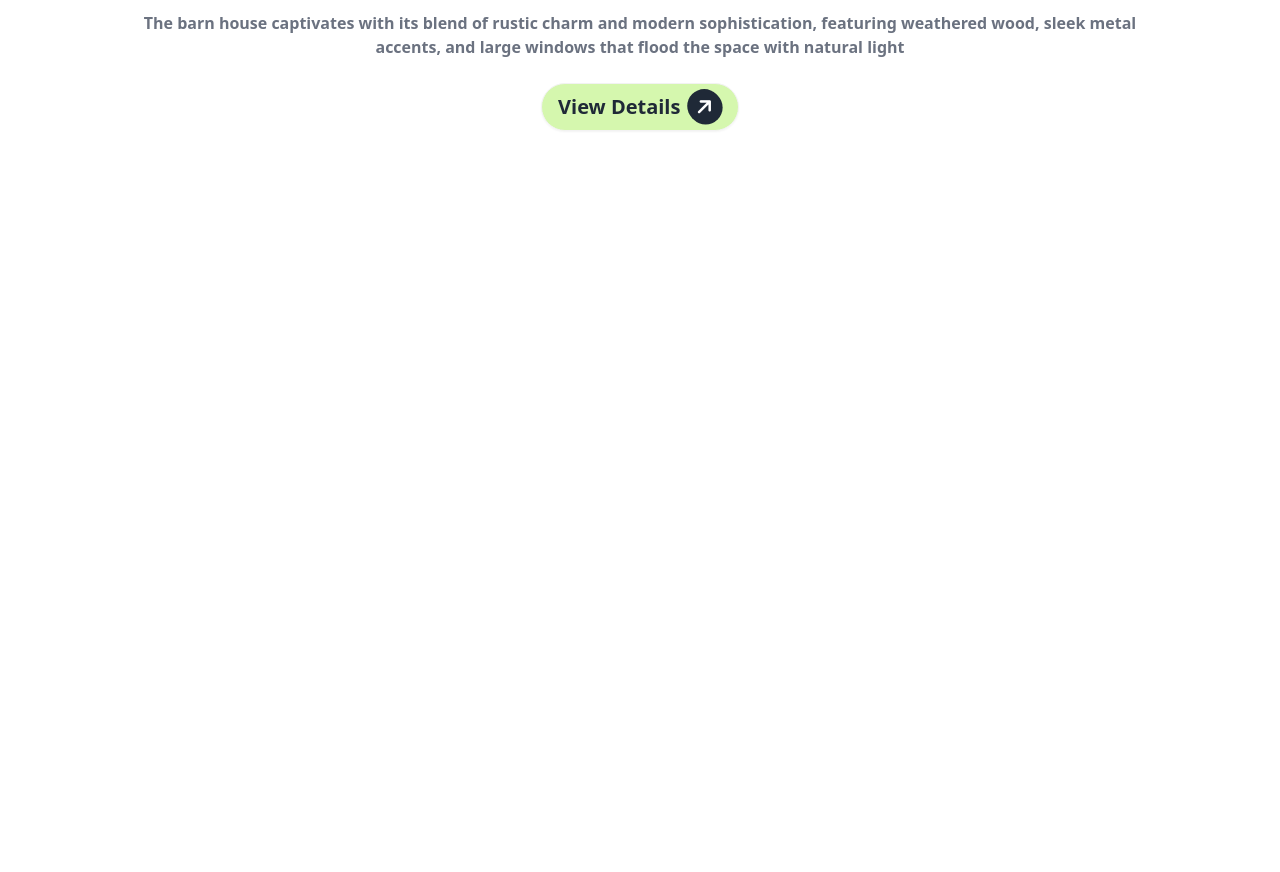
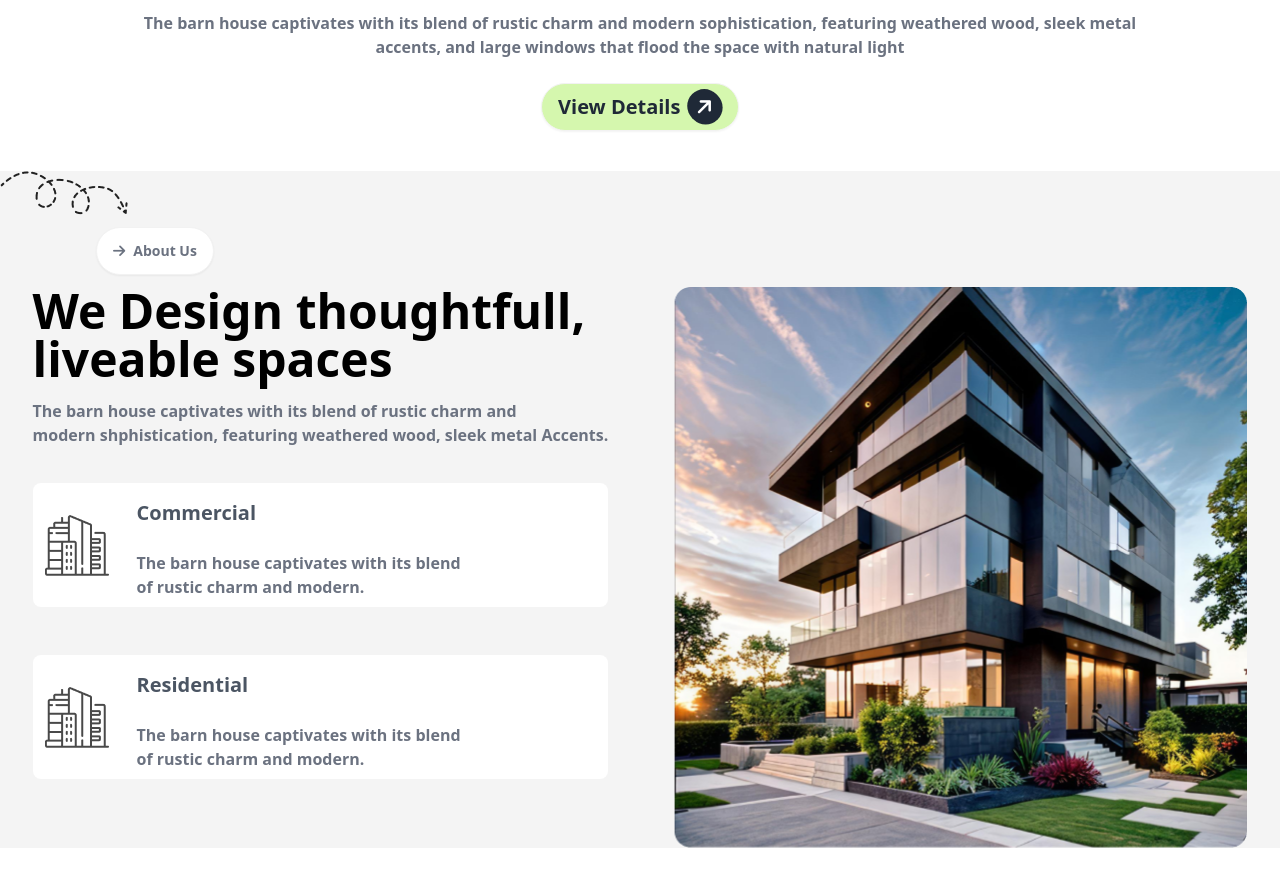
Before and after one commit to nahidbinalamsami/B10-Assignment03, a plain HTML site: page index.html in a window 1280 px wide. Shown: the part 539-1411 px from the top of the page. Before the commit the page ends 800 px from the top, so only its background shows below. Drawn offline with nearby package versions, Linux system fonts and the light colour scheme.

Commit message:
my main section about us section ready

```diff
--- a/index.html
+++ b/index.html
@@ -28,6 +28,7 @@
             colors: {
               pink: "#E7C1D3",
               green: "#ABEF5F80",
+              bgGray: "#F4F4F4",
               fontFamily:{
                 Manrope: "Manrope",
               },
@@ -52,6 +53,7 @@
      <section class="my-6">
         <div class="hero">
             <div class="hero-content flex-col ">
+                <!-- banner section img -->
              <img src="./assets/banner.png" alt="">
               <div>
                 <h1 class="text-3xl md:text-4xl lg:text-6xl font-bold text-center">A barn house of this design has a <br> striking appearance</h1>
@@ -68,6 +70,53 @@
 
      </section>
 
+     <!-- About us Section -->
+      <section class="my-6  bg-bgGray">
+        <div>
+            <img src="./assets/Vector.png" alt="">
+            <div>
+                <button class="btn bg-white rounded-3xl text-gray-500 ml-24 my-3"><i class="fa-solid fa-arrow-right "></i> About Us</button></div>
+        </div>
+        <!-- use flex -->
+        <div class="md:flex md:flex-col lg:flex-row justify-around">
+            <!-- content -->
+            <div>
+                <!-- content text -->
+                <div>
+                    <h1 class="text-2xl px-4 md:px-0 lg:px-0 md:text-3xl lg:text-5xl font-bold text-black ">We Design thoughtfull, <br> liveable spaces</h1>
+                <p class="text-gray-500 font-bold py-4 px-4 md:px-0 lg:px-0">The barn house captivates with its blend of rustic charm and <br> modern shphistication, featuring weathered wood, sleek metal Accents. </p>
+                </div>
+                <!-- Commercial one-->
+                <div class="md:flex md:flex-row lg:flex-col gap-2">
+                  <div class="flex bg-white rounded-lg items-center my-5 ">
+                    <img class="px-3" src="./assets/commercial.png" alt="">
+                    <div class="space-x-4">
+                      <h1 class="text-xl font-bold text-gray-600 px-4 md:py-4">Commercial</h1>
+                    <p class="text-base font-semibold text-gray-500 py-2">The barn house captivates with its blend <br> of rustic charm and modern.</p>
+                    </div>
+                  </div>
+                  <!-- Residential two -->
+                  <div class="flex bg-white rounded-lg items-center my-5">
+                    <img class="px-3" src="./assets/commercial.png" alt="">
+                    <div class="space-x-4">
+                      <h1 class="text-xl font-bold text-gray-600 px-4 md:py-4">Residential</h1>
+                    <p class="text-base font-semibold text-gray-500 py-2">The barn house captivates with its blend <br> of rustic charm and modern.</p>
+                    </div>
+                  </div>
+                </div>
+            </div>
+            <!-- img -->
+            <div class="">
+              <img src="./assets/Rectangle.png" alt="">
+            </div>
+
+        </div>
+
+
+
+      </section>
+
+
    </main>
    <footer>
 
```
